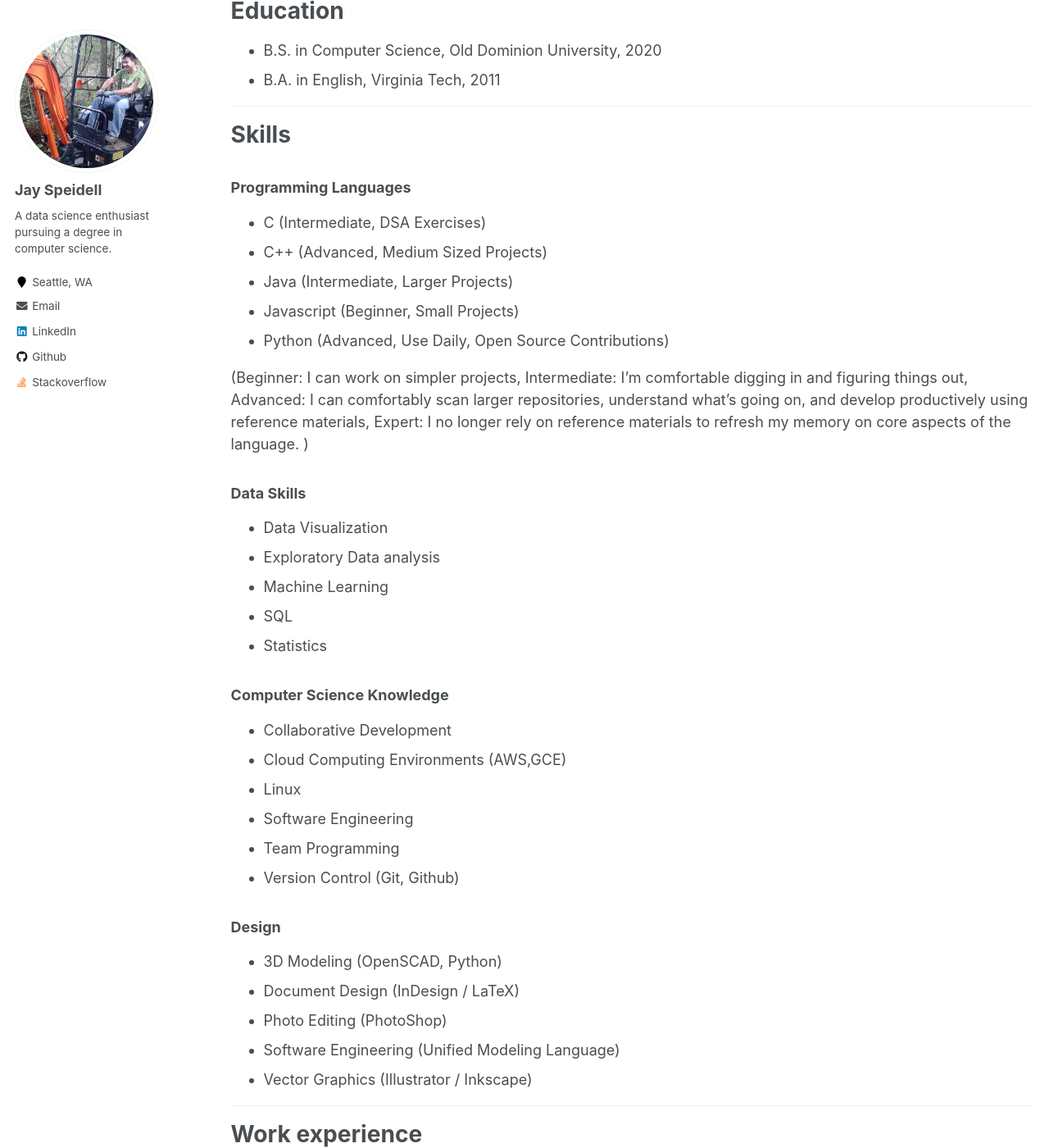
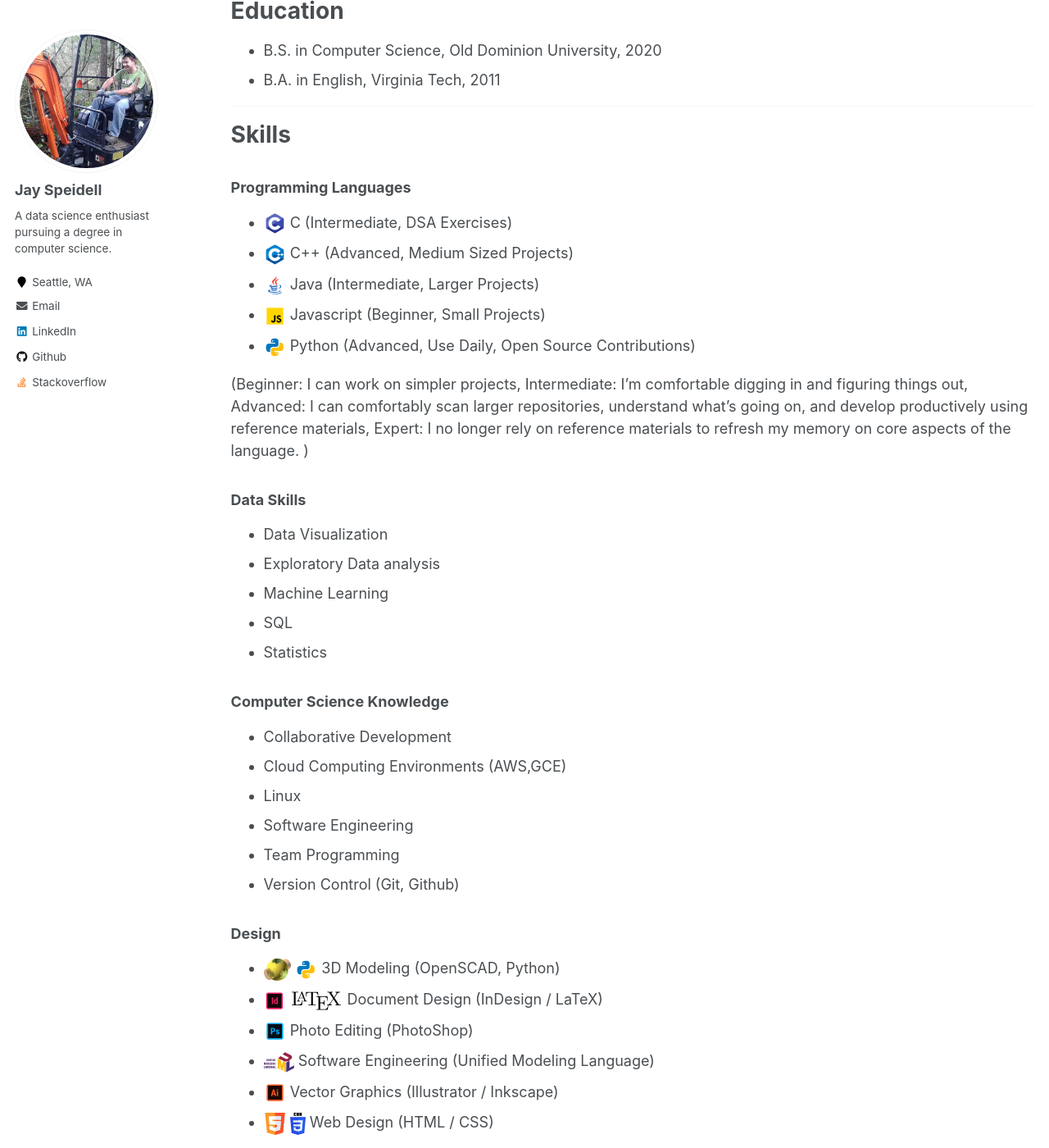
Before and after one commit to jayspeidell/jayspeidell.github.io, a Jekyll site: the page built from _pages/cv.md, in a window 1280 px wide and 1400 px high, scrolled down 390 px. Shown: the whole window at 82% size. Built offline with Jekyll 4.4.1, drawn with Linux system fonts in a browser that asks for light colours.

Commit message:
added icons to resume

```diff
--- a/_pages/cv.md
+++ b/_pages/cv.md
@@ -39,11 +39,11 @@ Made with LaTeX.
 
 # Skills
 ### Programming Languages
-* C (Intermediate, DSA Exercises)
-* C++ (Advanced, Medium Sized Projects)
-* Java (Intermediate, Larger Projects)
-* Javascript (Beginner, Small Projects)
-* Python (Advanced, Use Daily, Open Source Contributions)
+* ![-ico](\images\ico\clang.svg) C (Intermediate, DSA Exercises)
+* ![-ico](\images\ico\icons8-c++.svg) C++ (Advanced, Medium Sized Projects)
+* ![-ico](\images\ico\icons8-java.svg) Java (Intermediate, Larger Projects)
+* ![-ico](\images\ico\icons8-javascript.svg) Javascript (Beginner, Small Projects)
+* ![-ico](\images\ico\icons8-python.svg) Python  (Advanced, Use Daily, Open Source Contributions)
 
 (Beginner: I can work on simpler projects, Intermediate: I'm comfortable digging in and figuring things out, Advanced: I can comfortably scan larger repositories, understand what's going on, and develop productively using reference materials, Expert: I no longer rely on reference materials to refresh my memory on core aspects of the language. )
 
@@ -64,11 +64,12 @@ Made with LaTeX.
 * Version Control (Git, Github)
 
 ### Design
-* 3D Modeling (OpenSCAD, Python)
-* Document Design (InDesign / LaTeX)
-* Photo Editing (PhotoShop)
-* Software Engineering (Unified Modeling Language)
-* Vector Graphics (Illustrator / Inkscape)
+* ![-ico](\images\ico\Openscad_SVG.svg) ![-ico](\images\ico\icons8-python.svg) 3D Modeling (OpenSCAD, Python)
+* ![-ico](\images\ico\icons8-adobe-indesign.svg) ![-ico](\images\ico\LaTeX_logo.svg) Document Design (InDesign / LaTeX)
+* ![-ico](\images\ico\icons8-adobe-photoshop.svg) Photo Editing (PhotoShop)
+* ![-ico](\images\ico\UML_logo.svg) Software Engineering (Unified Modeling Language)
+* ![-ico](\images\ico\icons8-adobe-illustrator.svg) Vector Graphics (Illustrator / Inkscape)
+*  ![-ico](\images\ico\html5.svg) ![-ico](\images\ico\CSS3_logo_and_wordmark.svg) Web Design (HTML / CSS)
 
 <hr>
 
--- a/assets/css/main.scss
+++ b/assets/css/main.scss
@@ -39,3 +39,7 @@
 @import "vendor/font-awesome/brands";
 @import "vendor/magnific-popup/magnific-popup";
 @import "print";
+
+img[alt$="-ico"]{
+  height: 1.5em;
+}
```
Also changed, not shown: images/android-chrome-192x192.png (added), images/ico/CSS3_logo_and_wordmark.svg (added), images/ico/LaTeX_logo.svg (added), images/ico/Openscad_SVG.svg (added), images/ico/UML_logo.svg (added), images/ico/clang.svg (added), images/ico/html5.svg (added), images/ico/icons8-adobe-illustrator.svg (added), images/ico/icons8-adobe-indesign.svg (added), images/ico/icons8-adobe-photoshop.svg (added), images/ico/icons8-c++.svg (added), images/ico/icons8-java.svg (added), images/ico/icons8-javascript.svg (added), images/ico/icons8-python.svg (added).
